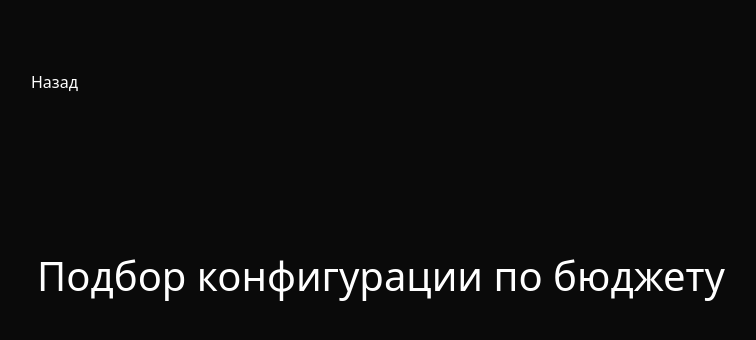
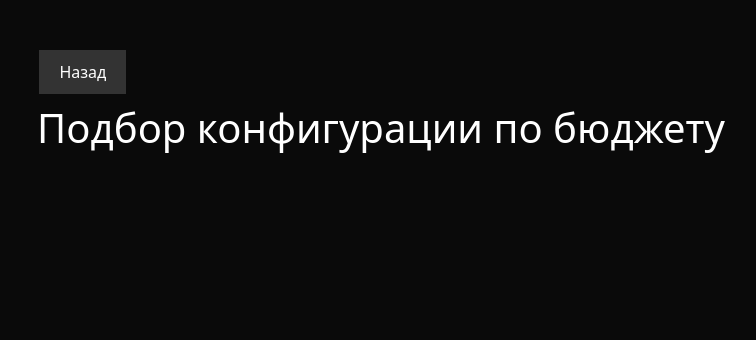
Before and after one commit to dantoper556/howtomine, a Django app: page /builder/ in a window 1280 px wide. Shown: the top 340 px of the page, without its empty margins (39-795 px from the left). Run offline with Django 4.2, Linux system fonts and the light colour scheme.

Commit message:
little design changes

```diff
--- a/htm/main/static/project_base.css
+++ b/htm/main/static/project_base.css
@@ -40,12 +40,6 @@ body {
 } */
 
 .mp_a {
-    /* text settings */
-    color: white;
-    text-align: center;
-    text-decoration: none;
-
-
     /* size settings */
     display: block;
     width: auto;
@@ -53,8 +47,6 @@ body {
     margin: 10px;
     padding: 20px;
 
-    /* color scheme */
-    background-color: #333333;
 
     /* block style settings */
     /* box-shadow: 0px 0px 10px rgba(255, 255, 255, 0.7); */
@@ -63,7 +55,17 @@ body {
     transition: .5s;
 }
 
-.mp_a:hover {
+.a1 {
+    /* color scheme */
+    background-color: #333333;
+
+    /* text settings */
+    color: white;
+    text-align: center;
+    text-decoration: none;
+}
+
+.a1:hover {
     /* text settings */
     color: #073b4c;
     background-color: #cccccc;
@@ -79,9 +81,21 @@ body {
 }
 
 #back_btn {
-    width: 10%;
+    width: fit-content;
     display: block;
-    height: 15vw;
+    height: auto;
     margin: 10px;
-    padding: 20px;
+    padding: 10px 20px 10px 20px;
+    margin-left: 3vw;
+    /* background-color: #333333; */
 }
+
+/* #back_btn:hover {
+    /* text settings
+    color: #073b4c;
+    background-color: #cccccc;
+    /* block style settings */
+    /* box-shadow: 0px 0px 5px rgba(255, 255, 255, 0.5);
+
+    transition: .5s;
+} */
--- a/htm/main/templates/make_conf_page.html
+++ b/htm/main/templates/make_conf_page.html
@@ -3,10 +3,10 @@
 <!DOCTYPE html>
 <head>
     <link href="https://cdn.jsdelivr.net/npm/bootstrap@5.2.1/dist/css/bootstrap.min.css" rel="stylesheet" integrity="sha384-iYQeCzEYFbKjA/T2uDLTpkwGzCiq6soy8tYaI1GyVh/UjpbCx/TYkiZhlZB6+fzT" crossorigin="anonymous">
-    <link rel="stylesheet", href="/static/project_base.css">
+    <link rel="stylesheet", href="{% static 'project_base.css' %}">
 </head>
 <body>
-    <a id="back_btn">Назад</a>
+    <a class="a1" id="back_btn" href="/">Назад</a>
     <!-- {% static 'project_base.css' %} -->
     <h1 id="mp_header">Подбор конфигурации по бюджету</h1>
 </body>
```
Also changed, not shown: htm/main/templates/main_page.html (+5 -5 lines).
